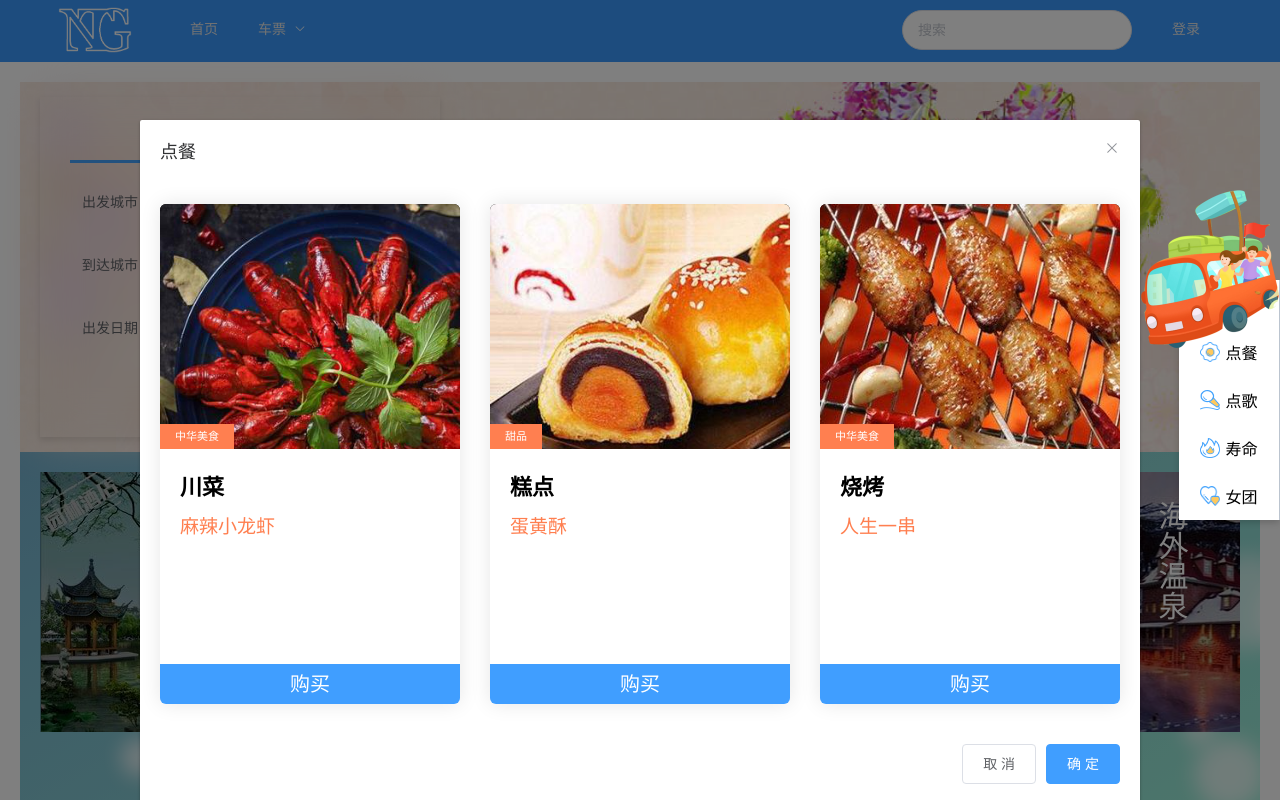
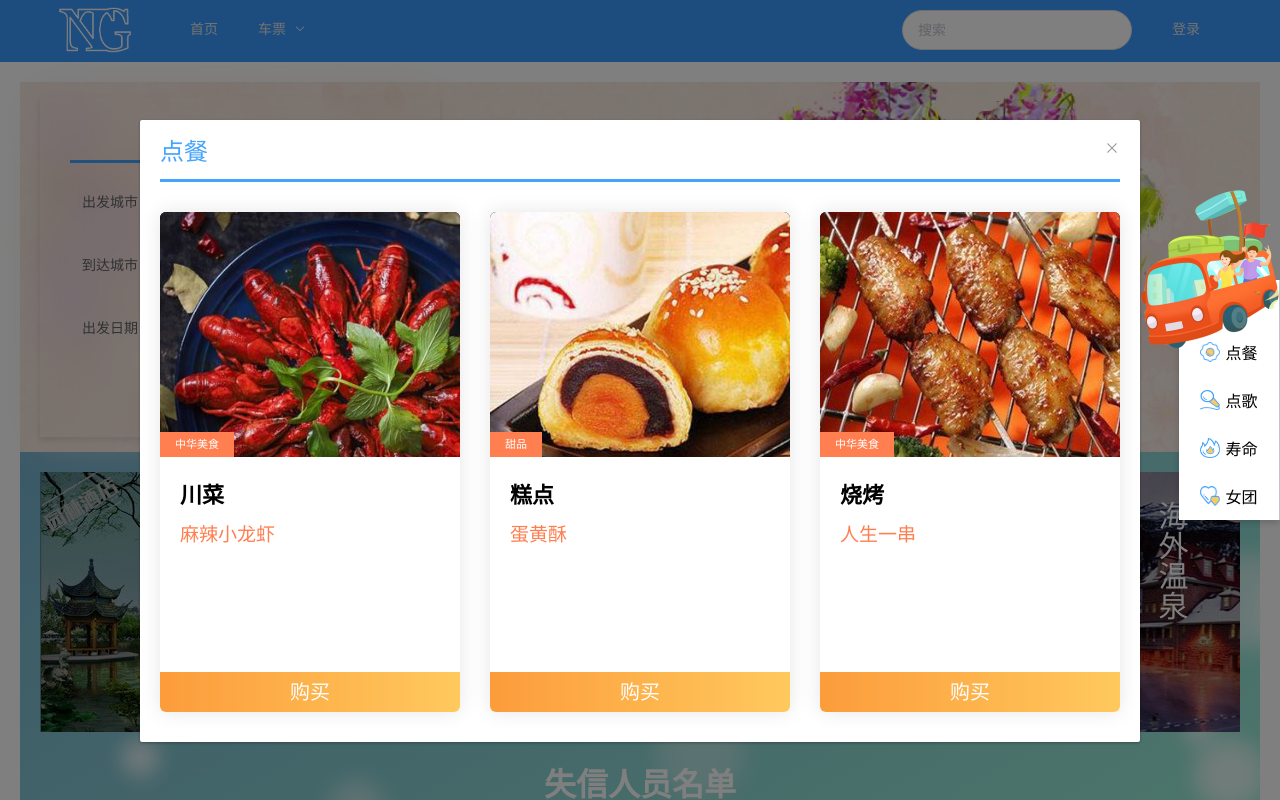
Before and after one commit to mansters/Booking-System, a Vue app: page /#/ in a window 1280 px wide. Both pictures are taken after a click on the element "点餐". Built offline with nearby package versions, Linux system fonts and the light colour scheme.

Commit message:
dialog title

```diff
--- a/src/components/Order/OrderDialog.vue
+++ b/src/components/Order/OrderDialog.vue
@@ -1,5 +1,6 @@
 <template>
   <el-dialog title="点餐"
+             custom-class="colorful-dialog"
              :visible.sync="dialogVisible"
              width="1000px"
              append-to-body
@@ -17,10 +18,6 @@
           购买
         </div>
       </OrderCard>
-    </div>
-    <div slot="footer" class="dialog-footer">
-      <el-button @click="dialogVisible = false">取 消</el-button>
-      <el-button type="primary" @click="dialogVisible = false">确 定</el-button>
     </div>
   </el-dialog>
 </template>
@@ -53,7 +50,7 @@
         }
       }
     },
-    methods: {
+    methods   : {
       showQrCode() {
         this.$emit('show-qr-code')
       }
@@ -72,7 +69,7 @@
 
     .order-buy {
       line-height: 40px;
-      background-color: #409EFF;
+      background: linear-gradient(90deg, rgba(252, 156, 59, 1) 0%, rgba(255, 201, 93, 1) 100%);
       color: #fff;
       text-align: center;
       font-size: 20px;
--- a/src/components/Singer/SingerCard.vue
+++ b/src/components/Singer/SingerCard.vue
@@ -9,7 +9,9 @@
         <div class="card__category">{{type}}</div>
         <h2 class="card__title">{{title}}</h2>
         <div class="card__subtitle">{{subtitle}}</div>
-        <p class="card__description"><slot></slot></p>
+        <p class="card__description">
+          <slot></slot>
+        </p>
       </div>
 
       <footer class="card__footer">
@@ -21,7 +23,7 @@
 
 <script>
   export default {
-    name: "OrderCard",
+    name : "OrderCard",
     props: ['img', 'type', 'title', 'subtitle']
   }
 </script>
@@ -78,6 +80,7 @@
       background-color: #000;
       -webkit-transition: height 0.5s;
       transition: height 0.5s;
+      border-bottom: 1px solid #ececec;
     }
 
     .card__thumb img {
--- a/src/components/Singer/SingerDialog.vue
+++ b/src/components/Singer/SingerDialog.vue
@@ -1,5 +1,6 @@
 <template>
   <el-dialog title="女团"
+             custom-class="colorful-dialog"
              :visible.sync="dialogVisible"
              width="1000px"
              append-to-body
@@ -78,7 +79,7 @@
 
       .btn-vote {
         padding-right: 10px;
-        background-color: #409EFF;
+        background: linear-gradient(90deg, rgba(252, 156, 59, 1) 0%, rgb(226, 179, 82) 100%);
         line-height: 40px;
         color: #fff;
       }
--- a/src/style/theme-color.scss
+++ b/src/style/theme-color.scss
@@ -13,6 +13,21 @@ html, body, .el-container {
 
 .el-header {
   padding: 0;
+}
+
+.colorful-dialog {
+
+  .el-dialog__title {
+    font-size: 24px;
+    color: rgba(68, 163, 252, 1);
+    border-bottom: 3px solid rgb(68, 163, 252);
+    display: block;
+    padding-bottom: 15px;
+  }
+
+  .el-dialog__body {
+    padding: 20px 20px 30px;
+  }
 }
 
 .theme-dark {
```
